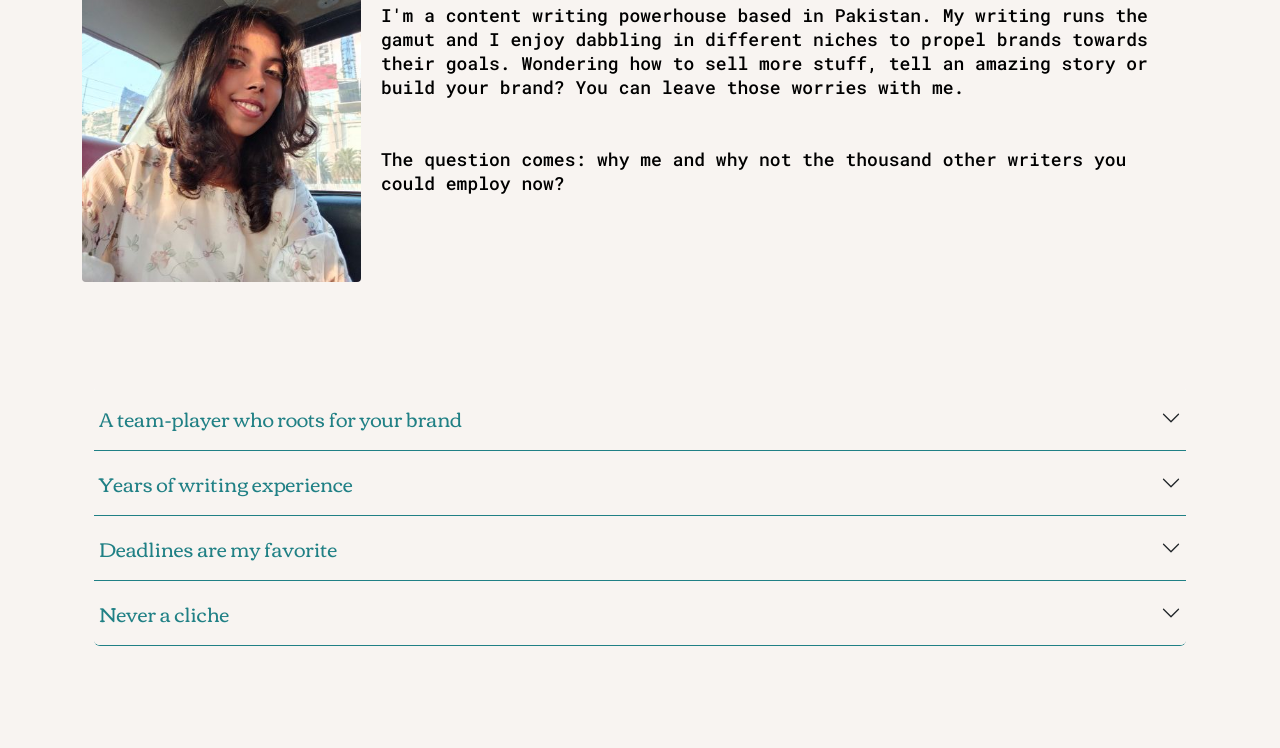
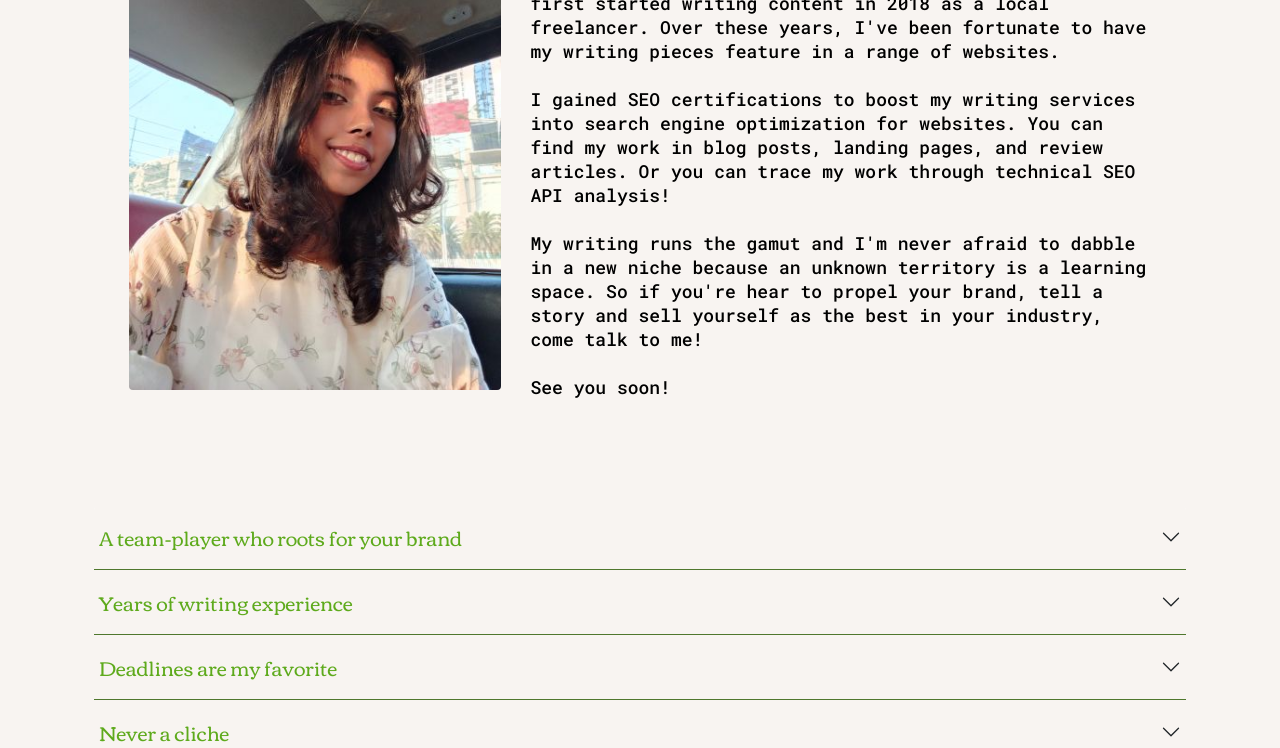
Before and after one commit to LybaaT/work-portfolio, a plain HTML site: page about.html in a window 1280 px wide. Shown: the part 328-1076 px from the top of the page. Drawn offline with nearby package versions, Linux system fonts and the light colour scheme; a web font is replaced by a local one.

Commit message:
changed the about me section and played with the css a bit

```diff
--- a/about.html
+++ b/about.html
@@ -48,12 +48,19 @@
         </nav>
     </div>
 
-    <div class="container" style="text-align: center; margin-top: 12vh;">
-        <div class="col-3" style="display: inline-block; vertical-align: top; transform: none;">
+    <div class="container" style="text-align: center; margin-top: 10vh;">
+        <div class="col-4" style="display: inline-block; vertical-align: top; transform: none;">
             <img src="me_compressed.jpg" style="width: 100%; border-radius: 4px;">
-        </div><div class="col-9" style="display: inline-block;padding: 20px;text-align: left;">
+        </div><div class="col-7" style="display: inline-block; padding-left: 30px; text-align: left;">
             <h1 class="orange left">Hey! I'm Laiba.</h1><br>
-            <p class="left h2 d-inline">I'm a content writing powerhouse based in Pakistan. My writing runs the gamut and I enjoy dabbling in different niches to propel brands towards their goals. Wondering how to sell more stuff, tell an amazing story or build your brand? You can leave those worries with me.<br><br><br>The question comes: why me and why not the thousand other writers you could employ now?</p>
+            <p class="left h2 d-inline">I'm a content writing powerhouse based in Pakistan. I first started writing content in 2018 as a local freelancer. Over these years, I've been fortunate to have my writing pieces feature in a range of websites.<br><br>
+
+                I gained SEO certifications to boost my writing services into search engine optimization for websites. You can find my work in blog posts, landing pages, and review articles. Or you can trace my work through technical SEO API analysis! <br><br>
+
+                My writing runs the gamut and I'm never afraid to dabble in a new niche because an unknown territory is a learning space. So if you're hear to propel your brand, tell a story and sell yourself as the best in your industry, come talk to me!<br><br>
+
+                See you soon!
+            </p>
         </div>
         <br><br>
 
--- a/css.css
+++ b/css.css
@@ -106,7 +106,7 @@ a {
     padding: 12vh 5vw;
 }
 .profile {
-    max-width: 25vw;
+    max-width: 30vw;
     border-radius: 25px;
     display: inline-block;
 }
@@ -116,7 +116,7 @@ a {
 .accordion-button {
     background-color: #f8f4f1;
     border: none;
-    color: #208085;
+    color: #5eaa1c;
     font-family: "laiba";
     font-size: 20px;
     padding: 20px 5px;
@@ -128,12 +128,12 @@ a {
 .accordion-button:not(.collapsed) {
     background-color: #f8f4f1;
     box-shadow: none;
-    color: #208085;
+    color: #4c8d14;;
     border: none;
 }
 .accordion-item {
     border: none;
-    border-bottom: 1px solid #208085;
+    border-bottom: 1px solid #4f772d;
 }
 @media only screen and (max-width: 1000px) {
     .col-4 {
```
Also changed, not shown: index.html (+3 -3 lines).
